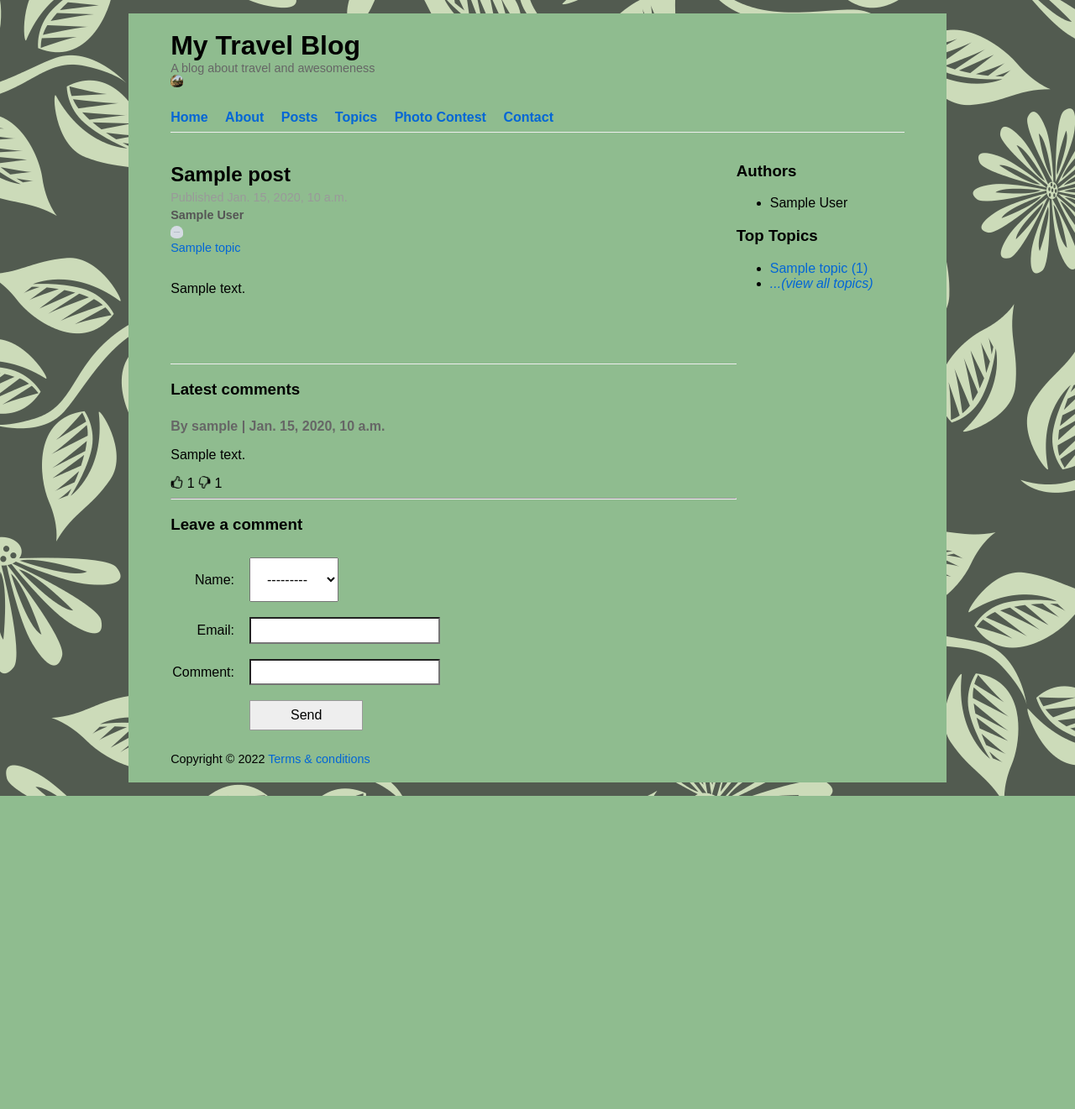
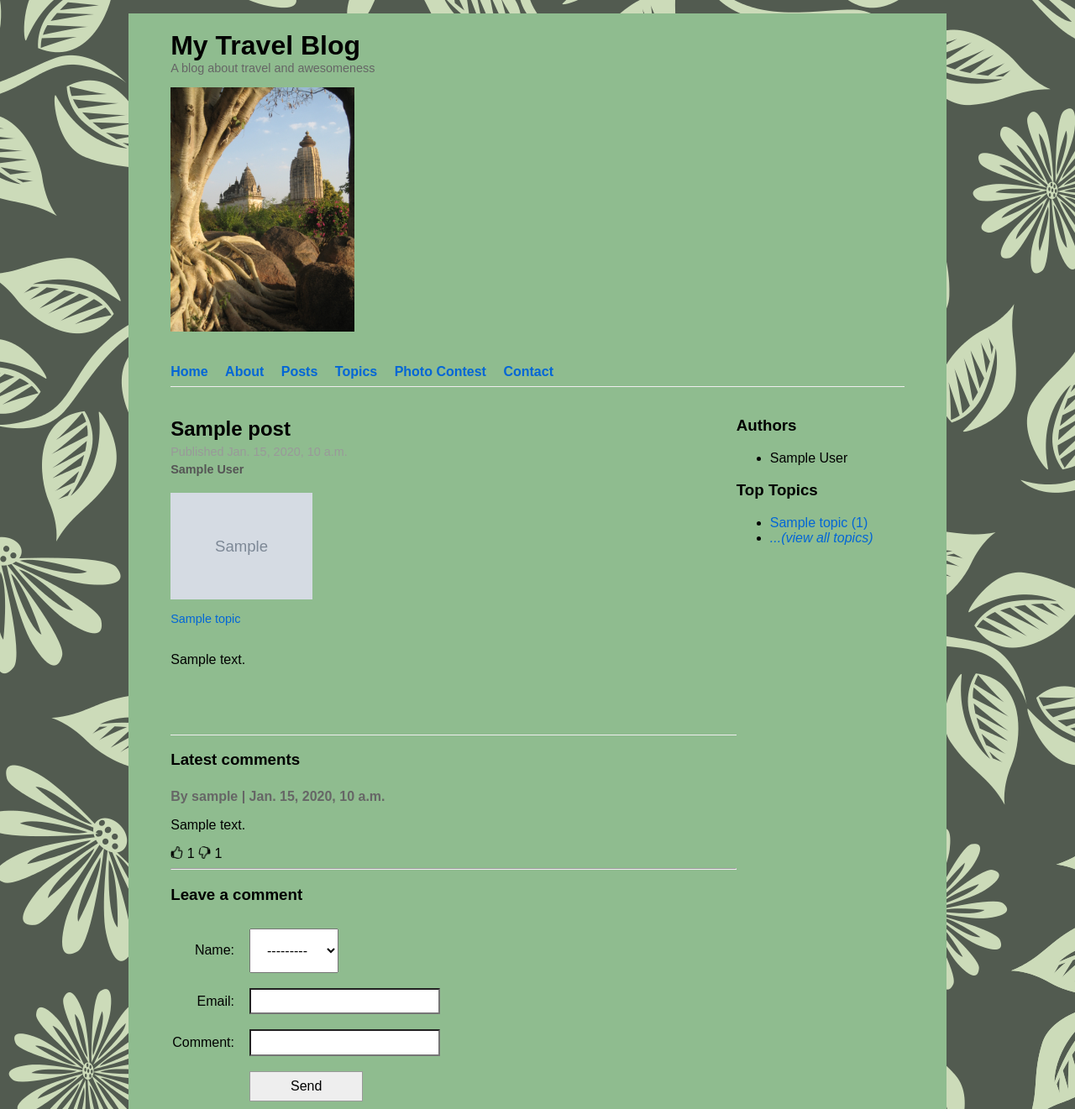
Before and after one commit to lizthompson07/sheridan-course, a Django app: page /posts/1/ in a window 1280 px wide. Shown: the top 1321 px of the page at 84% size. Before the commit the page ends 948 px from the top, so only its background shows below. Run offline with Django 4.2, Linux system fonts and the light colour scheme; tables that the repository leaves empty hold one stand-in row (values such as "Sample post"); grey boxes marked "Sample" are stand-in pictures; parts of the project's set-up code (start-up, migrations or seed data) failed here and were passed over; some libraries are stand-ins or nearby versions.

Commit message:
fix img styling

```diff
--- a/blog/static/blog/base.css
+++ b/blog/static/blog/base.css
@@ -237,7 +237,7 @@ form .errorlist {
 }
 
 /* Likes */
-img {
+.thumb {
   height: 15px;
   width: 15px;
   padding: 0px 0px 3px 0px;
--- a/blog/templates/blog/post_detail.html
+++ b/blog/templates/blog/post_detail.html
@@ -33,9 +33,9 @@
           {{ comment.text|linebreaks }}
         </div>
         <div class="likes">
-          <a href="{% url 'api:comment-like' comment.id %}"><img src="{% static 'blog/thumbsup.png' %}" alt="Like" onclick="likeHandler(this)"></a> {{ comment.likes }}
+          <a href="{% url 'api:comment-like' comment.id %}"><img src="{% static 'blog/thumbsup.png' %}" class="thumb" alt="Like" onclick="likeHandler(this)"></a> {{ comment.likes }}
 <!--          <img src="{% static 'blog/thumbsup.png' %}" alt="Like" class="like"> {{ comment.likes }}-->
-          <a href="{% url 'api:comment-dislike' comment.id %}"><img src="{% static 'blog/thumbsdown.png' %}" alt="Dislike" onclick="likeHandler(this)"></a> {{ comment.dislikes }}
+          <a href="{% url 'api:comment-dislike' comment.id %}"><img src="{% static 'blog/thumbsdown.png' %}" class="thumb" alt="Dislike" onclick="likeHandler(this)"></a> {{ comment.dislikes }}
         </div>
       {% endfor %}
     {% endif %}
```
